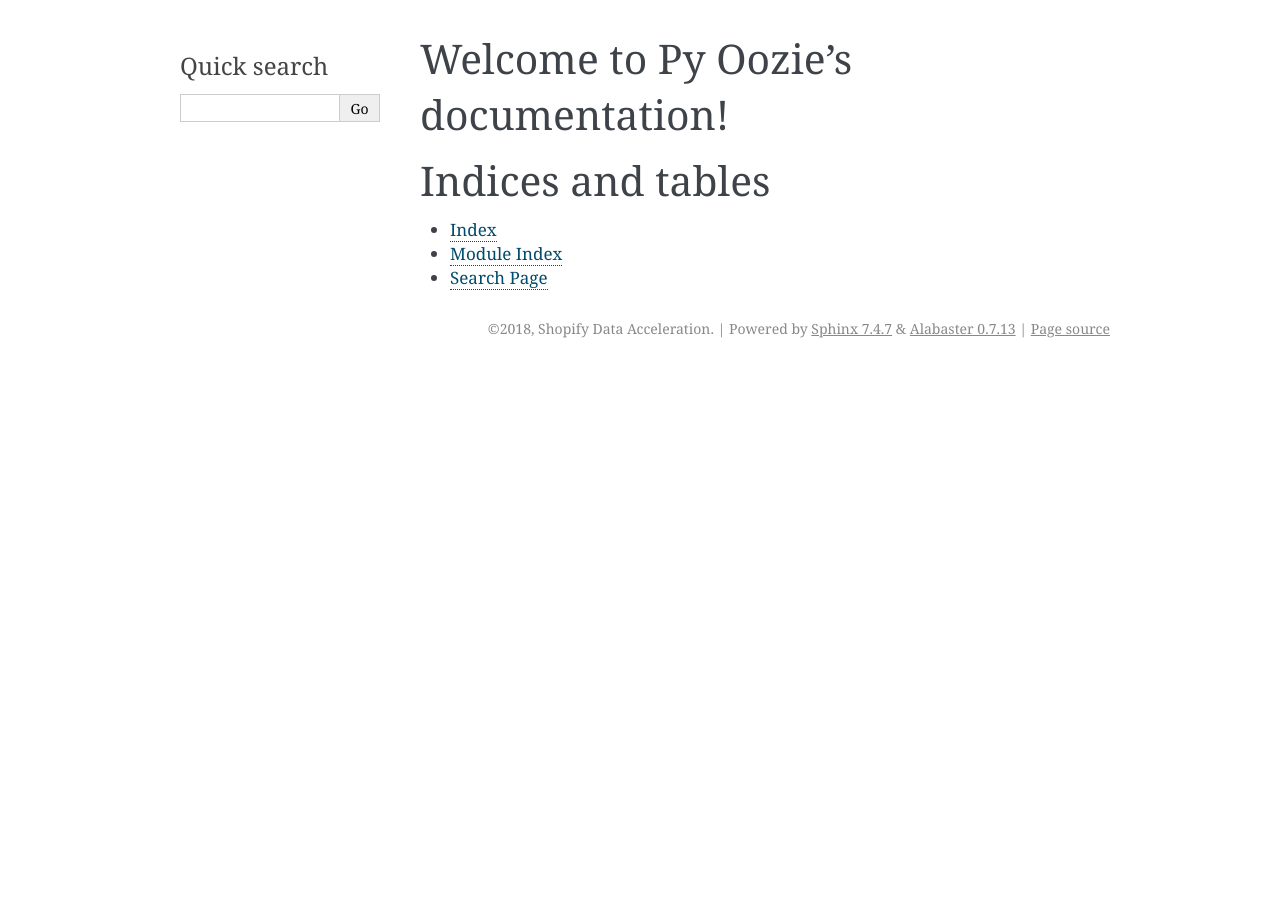
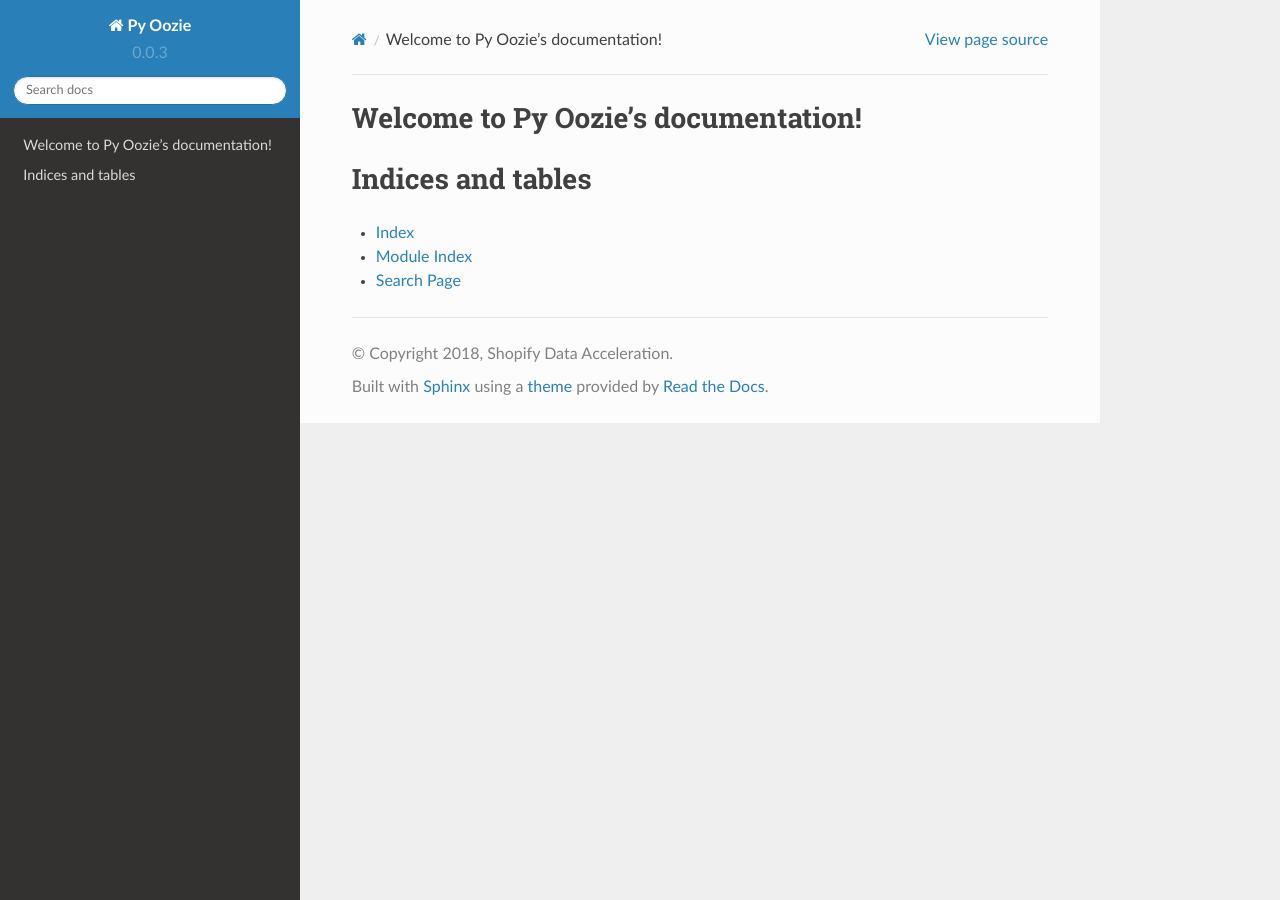
Before and after one commit to Shopify/pyoozie, a Sphinx documentation site: the page built from docs/source/index.rst, in a window 1280 px wide. Built offline with Sphinx 7.4.7 and the Read the Docs theme 2.0.0, drawn with Linux system fonts in a browser that asks for light colours.

Commit message:
Use readthedocs Sphinx theme in local

```diff
--- a/docs/source/conf.py
+++ b/docs/source/conf.py
@@ -89,7 +89,7 @@ todo_include_todos = False
 # The theme to use for HTML and HTML Help pages.  See the documentation for
 # a list of builtin themes.
 #
-html_theme = 'alabaster'
+html_theme = 'sphinx_rtd_theme'
 
 # Theme options are theme-specific and customize the look and feel of a theme
 # further.  For a list of options available for each theme, see the
--- a/setup.py
+++ b/setup.py
@@ -59,6 +59,7 @@ setuplib.setup(
         ],
         'docs': [
             'sphinx >= 1.6',
+            'sphinx_rtd_theme',
         ],
     },
     license="MIT",
```
